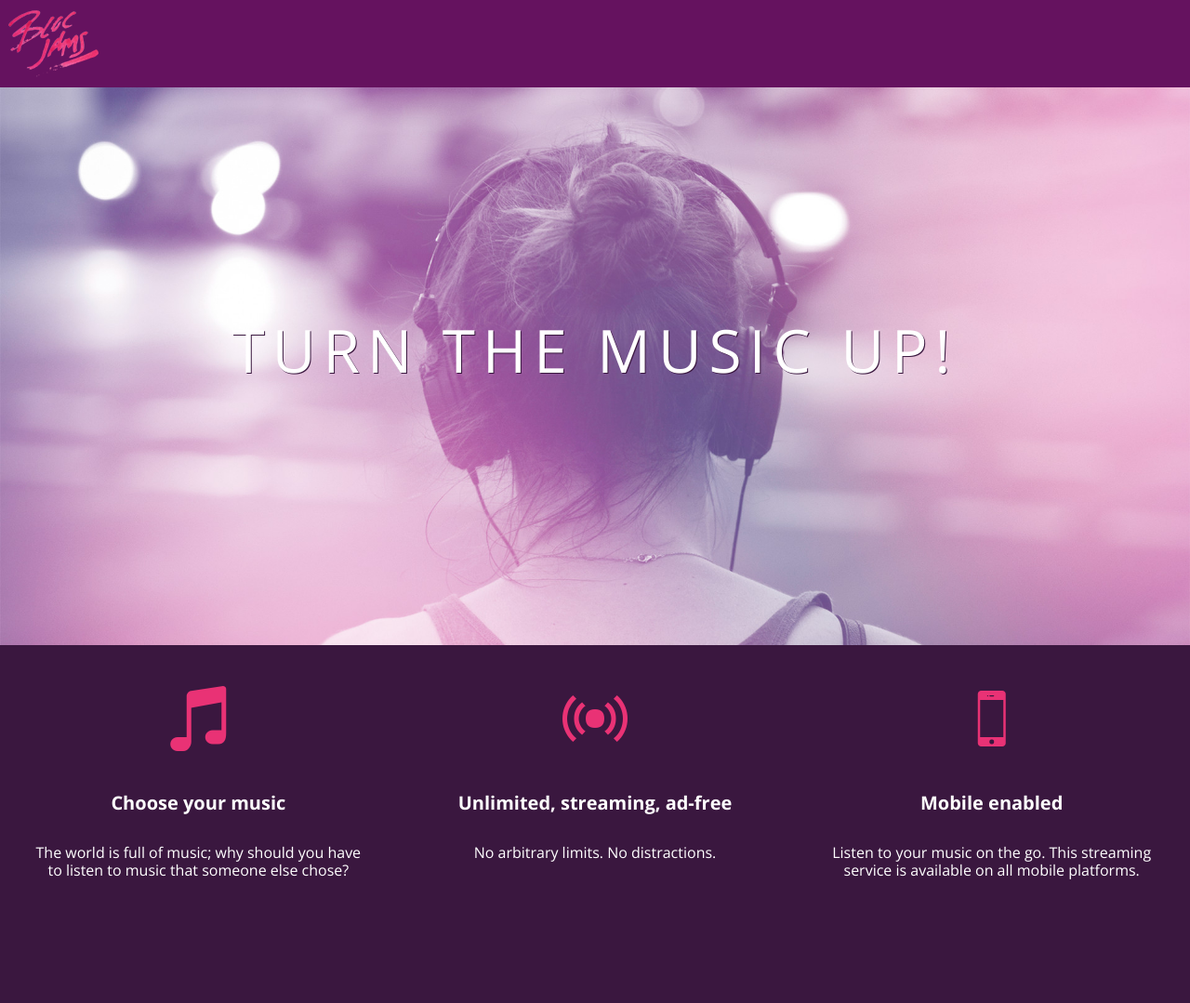
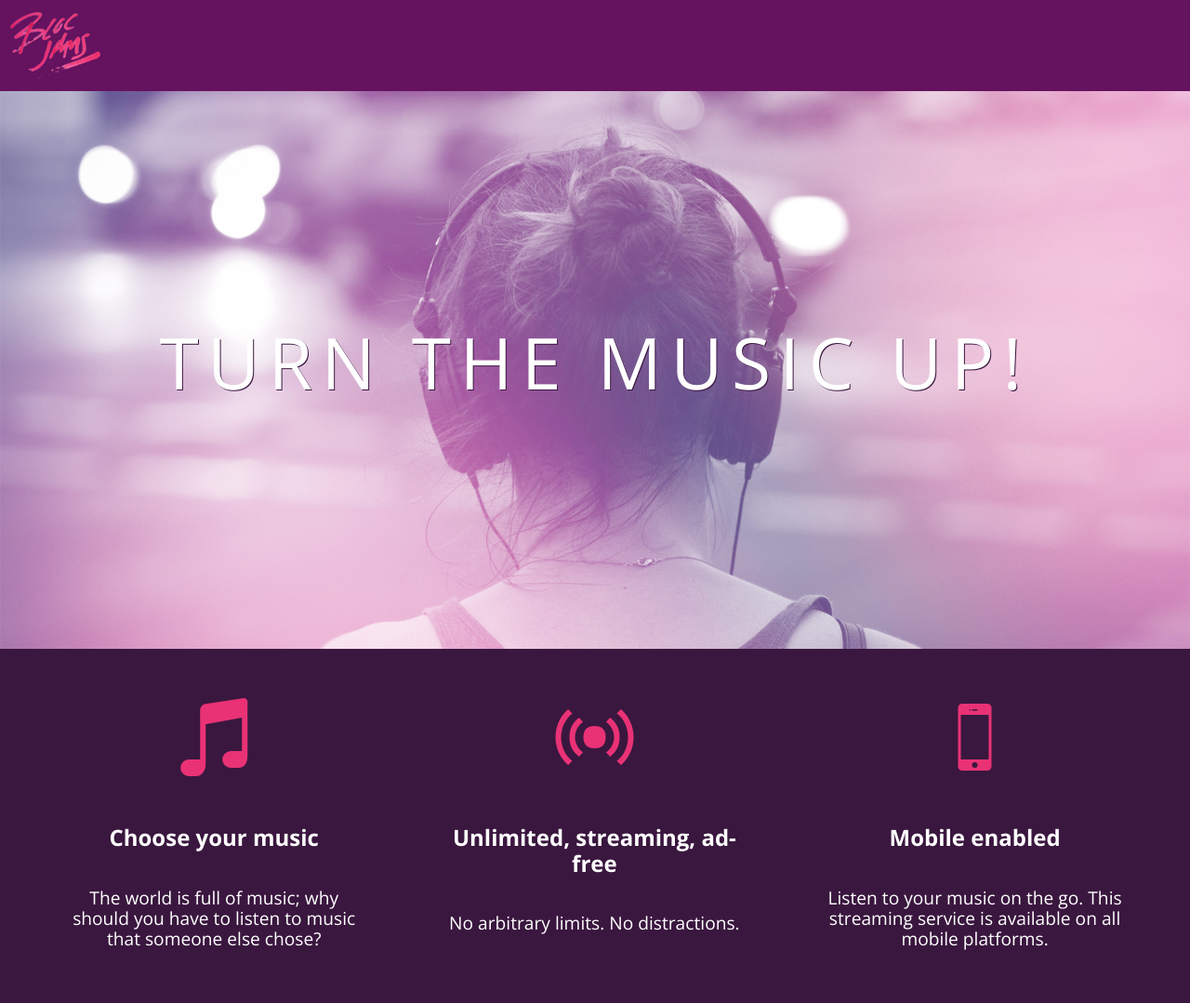
Before and after one commit to MelissaAJohnson/bloc-jams, a plain HTML site: page index.html in a window 1280 px wide. Shown: the whole page at 93% size. Before the commit the page ends 993 px from the top, so only its background shows below. Drawn offline with nearby package versions, Linux system fonts and the light colour scheme.

Commit message:
Checkpoint 8 HTML and CSS responsiveness

```diff
--- a/index.html
+++ b/index.html
@@ -2,10 +2,12 @@
 <html>
   <head>
     <title>Bloc Jams</title>
+    <meta name="viewport" content="width=device-width, initial-scale=1">
     <link rel="stylesheet" type="text/css" href="http://fonts.googleapis.com/css?family=Open+Sans:400,800,600,700,300">
     <link rel="stylesheet" type="text/css" href="http://code.ionicframework.com/ionicons/2.0.1/css/ionicons.min.css">
     <link rel="stylesheet" type="text/css" href="styles/normalize.css">
     <link rel="stylesheet" type="text/css" href="styles/main.css">
+    <link rel="stylesheet" type="text/css" href="styles/landing.css">
   </head>
   <body class="landing">
     <nav class="navbar">
@@ -14,18 +16,18 @@
     <section class = "hero-content">
       <h1 class="hero-title">Turn the music up!</h1>
     </section>
-    <section class="selling-points">
-      <div class="point">
+    <section class="selling-points container">
+      <div class="point column third">
         <span class = "ion-music-note"></span>
         <h5 class="point-title">Choose your music</h5>
         <p class="point-description">The world is full of music; why should you have to listen to music that someone else chose?</p>
       </div>
-      <div class="point">
+      <div class="point column third">
           <span class="ion-radio-waves"></span>
           <h5 class="point-title">Unlimited, streaming, ad-free</h5>
           <p class="point-description">No arbitrary limits. No distractions.</p>
       </div>
-      <div class="point">
+      <div class="point column third">
           <span class="ion-iphone"></span>
           <h5 class="point-title">Mobile enabled</h5>
           <p class="point-description">Listen to your music on the go. This streaming service is available on all mobile platforms.</p>
--- /dev/null
+++ b/styles/landing.css
@@ -0,0 +1,49 @@
+body.landing {
+  background-color: rgb(58,23,63);
+}
+
+.hero-content {
+  position: relative;
+  min-height: 600px;
+  background-image: url(../assets/images/bloc_jams_bg.jpg);
+  background-repeat: no-repeat;
+  background-position: center center;
+  background-size: cover;
+}
+
+.hero-content .hero-title {
+  position: absolute;
+  top: 40%;
+  -webkit-transform: translateY(-50%);
+  -moz-transform: translateY(-50%);
+  -ms-transform: translateY(-50%);
+  transform: translateY(-50%);
+  width: 100%;
+  text-align: center;
+  font-size: 4rem;
+  font-weight: 300;
+  text-transform: uppercase;
+  letter-spacing: 0.5rem;
+  text-shadow: 1px 1px 0px rgb(58,23,63);
+}
+
+.selling-points {
+  position: relative;
+}
+
+.point {
+  position: relative;
+  padding: 2rem;
+  text-align: center;
+}
+
+.point .point-title {
+  font-size: 1.25rem;
+}
+
+.ion-music-note,
+.ion-radio-waves,
+.ion-iphone {
+  color: rgb(233,50,117);
+  font-size: 5rem;
+}
--- a/styles/main.css
+++ b/styles/main.css
@@ -1,3 +1,9 @@
+*, *::before, *::after {
+  -moz-box-sizing: border-box;
+  -webkit-box-sizing: border-box;
+  box-sizing: border-box;
+}
+
 html {
   height: 100%;
   font-size: 100%;
@@ -7,10 +13,6 @@ body {
   font-family: 'Open Sans';
   color: white;
   min-height: 100%;
-}
-
-body.landing {
-  background-color: rgb(58,23,63);
 }
 
 .navbar {
@@ -23,55 +25,30 @@ body.landing {
   left: 2rem;
 }
 
-.hero-content {
-  position: relative;
-  min-height: 600px;
-  background-image: url(../assets/images/bloc_jams_bg.jpg);
-  background-repeat: no-repeat;
-  background-position: center center;
-  background-size: cover;
+.container {
+  margin: 0 auto;
+  max-width: 64rem;
 }
 
-.hero-content .hero-title {
-  position: absolute;
-  top: 40%;
-  -webkit-transform: translateY(-50%);
-  -moz-transform: translateY(-50%);
-  -ms-transform: translateY(-50%);
-  transform: translateY(-50%);
-  width: 100%;
-  text-align: center;
-  font-size: 4rem;
-  font-weight: 300;
-  text-transform: uppercase;
-  letter-spacing: 0.5rem;
-  text-shadow: 1px 1px 0px rgb(58,23,63);
+/*Medium and small screens (640px)*/
+@media (min-width: 640px) {
+  html { font-size: 112%; }
+
+  .column {
+    float: left;
+    padding-left: 1rem;
+    padding-right: 1rem;
+  }
+
+  .column.full { width: 100%; }
+  .column.two-thirds { width: 66.7%; }
+  .column.half { width: 50%; }
+  .column.third { width: 33.3%; }
+  .column.fourth { width: 25%; }
+  .column.flow-opposite { float: right; }
 }
 
-.selling-points {
-  position: relative;
-  display: table;
-  width: 100%;
-  -webkit-box-sizing: border-box;
-  -moz-box-sizing: border-box;
-  box-sizing: border-box;
+/*Large screens (1024px)*/
+@media (min-width: 1024px) {
+  html { font-size: 120%; }
 }
-
-.point {
-  display: table-cell;
-  position: relative;
-  width: 33.3%;
-  padding: 2rem;
-  text-align: center;
-}
-
-.point .point-title {
-  font-size: 1.25rem;
-}
-
-.ion-music-note,
-.ion-radio-waves,
-.ion-iphone {
-  color: rgb(233,50,117);
-  font-size: 5rem;
-}
```
